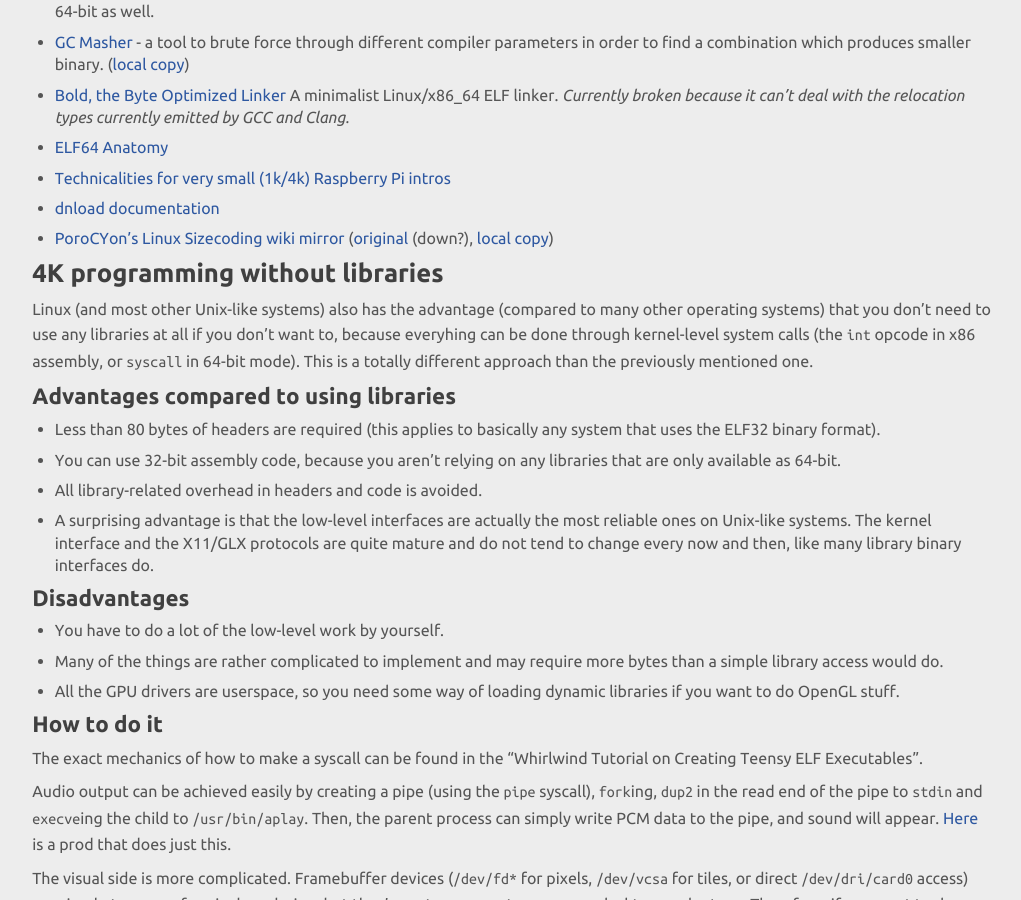
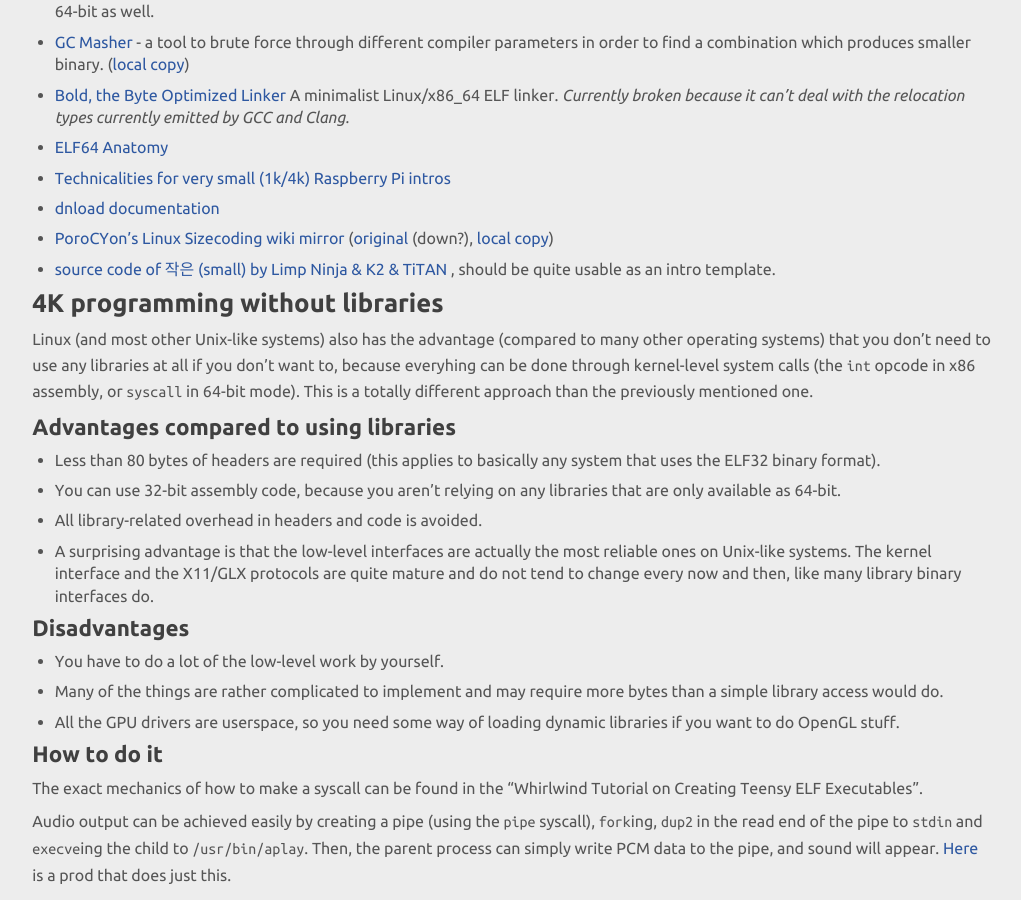
Before and after one commit to in4k/in4k.github.io, a Jekyll site: the page built from wiki/linux.markdown, in a window 1280 px wide and 900 px high, scrolled down 429 px. Shown: the whole window, without its empty margins (137-1158 px from the left). Built offline with Jekyll 4.4.1, drawn with Linux system fonts in a browser that asks for light colours.

Commit message:
update lsc wiki mirror

```diff
--- a/wiki/linux.markdown
+++ b/wiki/linux.markdown
@@ -40,6 +40,9 @@ More resources:
 * [dnload documentation](https://github.com/faemiyah/dnload/)
 * [PoroCYon's Linux Sizecoding wiki mirror](https://pcy.be/lsc-wiki.html)
   ([original](https://linux.weeaboo.software/) (down?), [local copy](lsc-wiki))
+* [source code of 작은 (small) by Limp Ninja & K2 & TiTAN
+  ](https://gitlab.com/PoroCYon/linux-4k-intro-template), should be quite
+  usable as an intro template.
 
 # 4K programming without libraries
 
--- a/wiki/lsc-wiki.markdown
+++ b/wiki/lsc-wiki.markdown
@@ -92,6 +92,8 @@ layout: "wiki-page"
   ](https://bitbucket.org/blackle_mori/international-shipping)
 * [Ninjadev dabbles in intros](https://github.com/aleksanb/fourkay)
 * [scaleMARK by Suricrasia Online](https://bitbucket.org/blackle_mori/scalemark)
+* [작은 (small) by Limp Ninja & K2 & TiTAN](https://gitlab.com/PoroCYon/linux-4k-intro-template),
+  should be quite usable as an intro template.
 
 ### Other stuff
 
```
